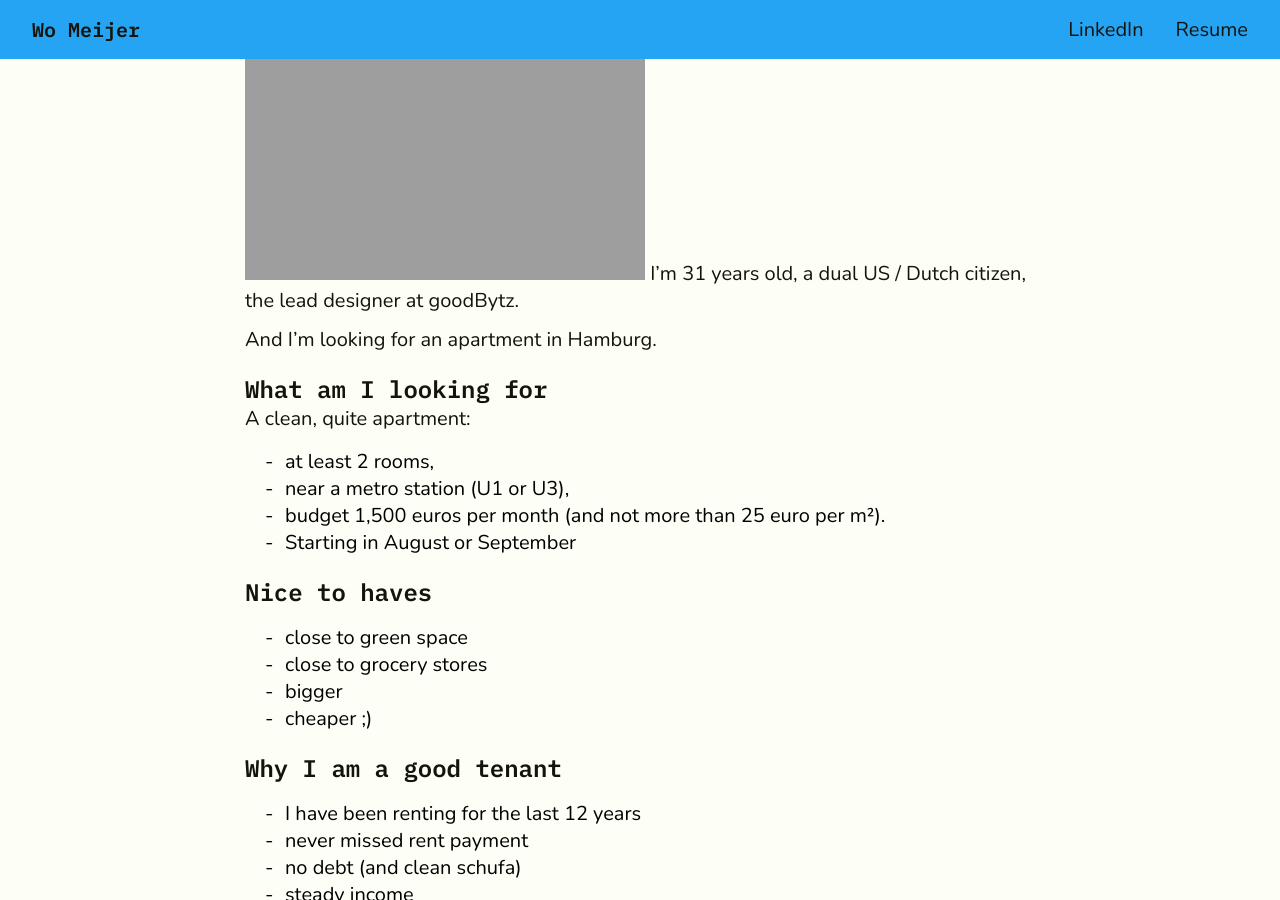
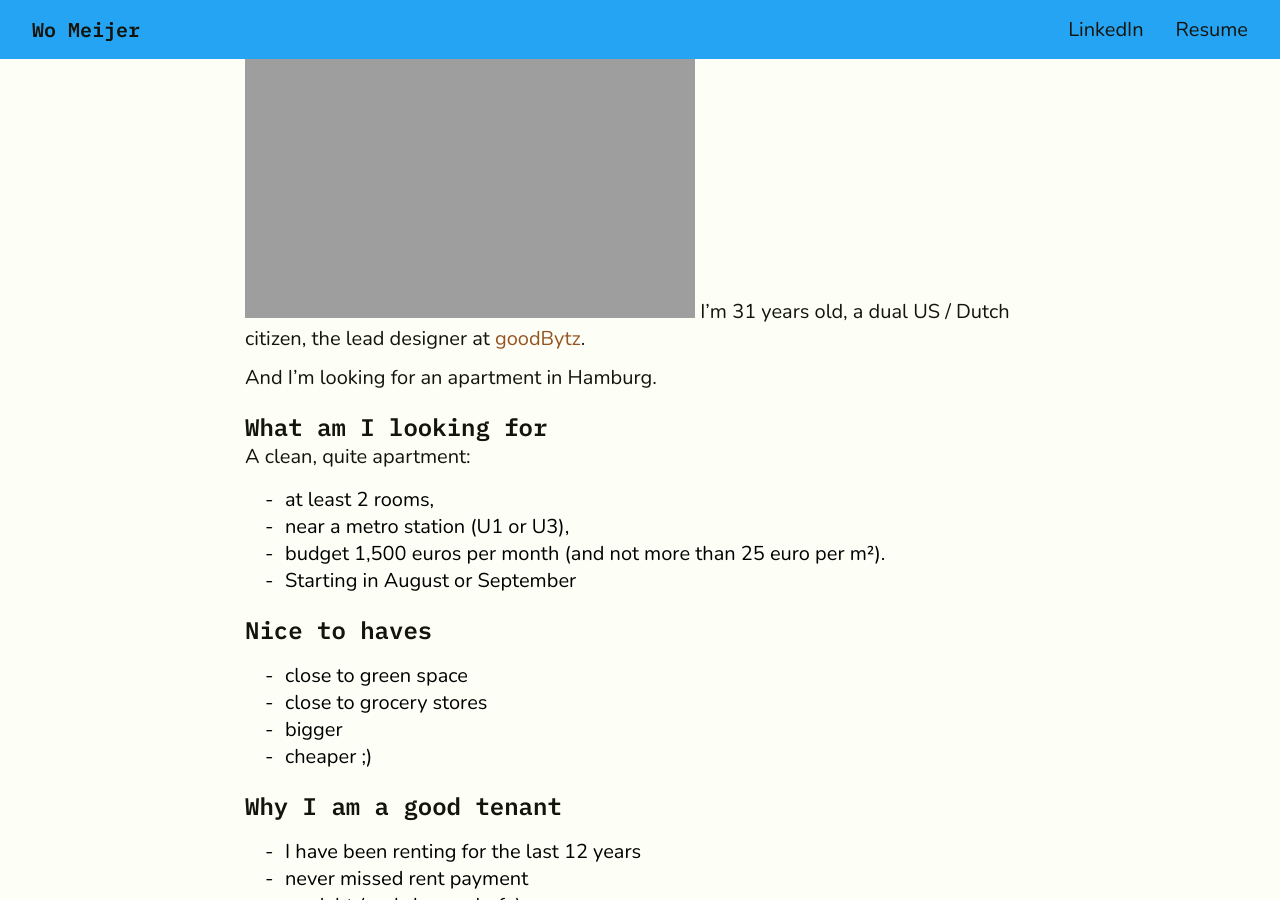
Before and after one commit to womei/womeijerdotcom, a Jekyll site: the page built from _posts/2025-06-29-hamburg-apartment.md, in a window 1280 px wide and 900 px high, scrolled down 389 px. Built offline with Jekyll 4.4.1, drawn with Linux system fonts in a browser that asks for light colours.

Commit message:
image non-sense

```diff
--- a/_posts/2025-06-29-hamburg-apartment.md
+++ b/_posts/2025-06-29-hamburg-apartment.md
@@ -9,8 +9,8 @@
 
 ## Hi, my name is Wo Meijer
 
-![Wo Meijer](https://womeijer.com/assets/images/wo_pic.jpg)
-I'm 31 years old, a dual US / Dutch citizen, the lead designer at goodBytz.
+![Wo Meijer](https://womeijer.com/assets/images/wo_pic.jpg){: width="450" }
+I'm 31 years old, a dual US / Dutch citizen, the lead designer at [goodBytz](https://www.goodbytz.com/).
 
 And I'm looking for an apartment in Hamburg.
 
```
